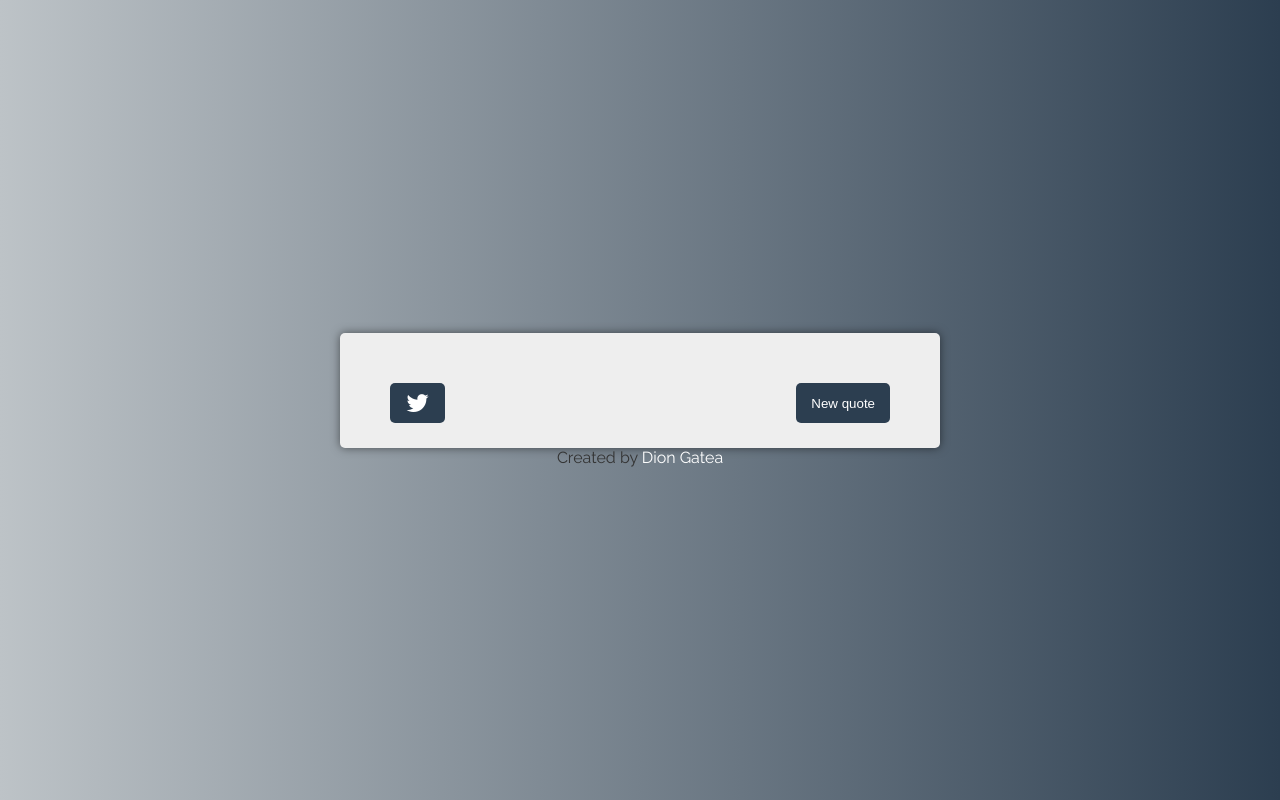
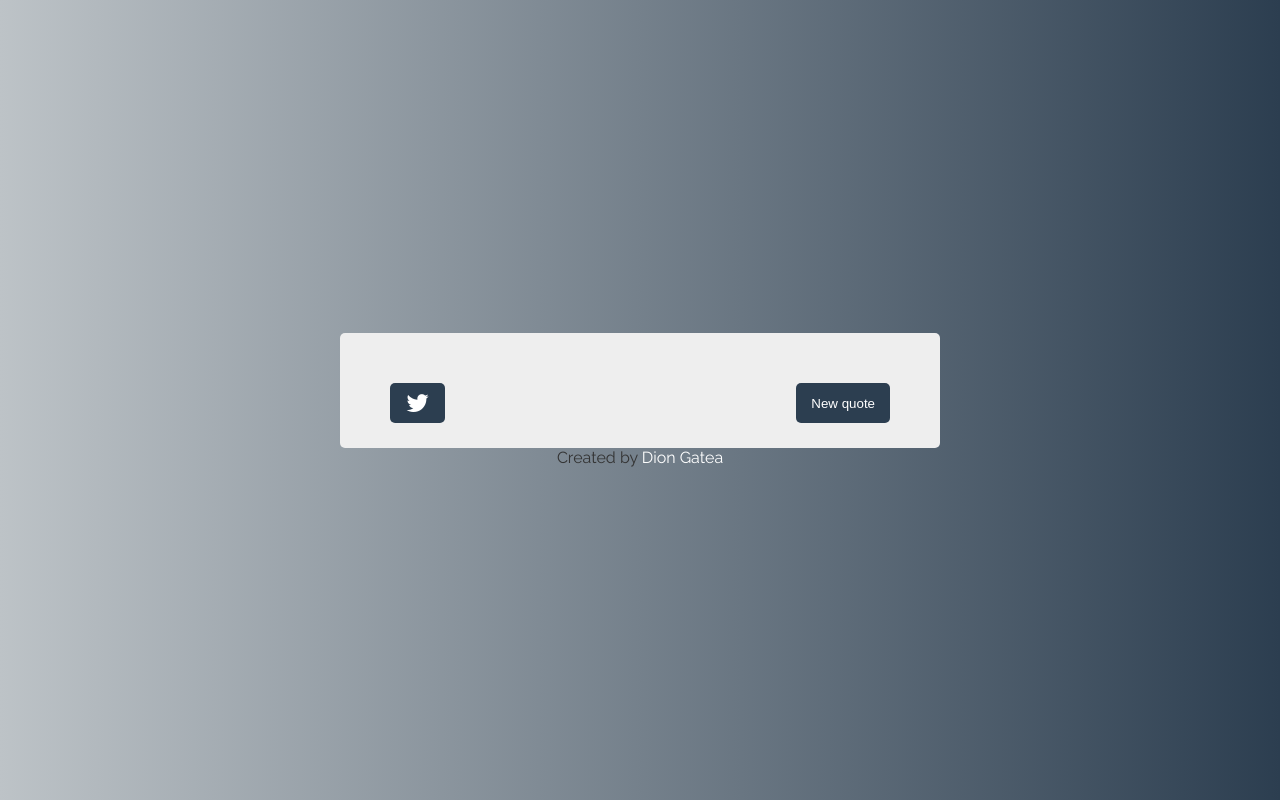
Before and after one commit to Diongatea/random-quote-generator, a plain HTML site: page index.html in a window 1280 px wide. Drawn offline with nearby package versions, Linux system fonts and the light colour scheme; no server answers.

Commit message:
Update app.css

```diff
--- a/app.css
+++ b/app.css
@@ -48,9 +48,7 @@ body {
     height: auto;
     background-color: #eee;
     border-radius: 5px;
-    -webkit-box-shadow:0 0 10px rgba(0, 0, 0, 0.5);
-	-moz-box-shadow:0 0 10px rgba(0, 0, 0, 0.5);
-	box-shadow:0 0 10px rgba(0, 0, 0, 0.5);
+
 }
 
 .buttons {
```
